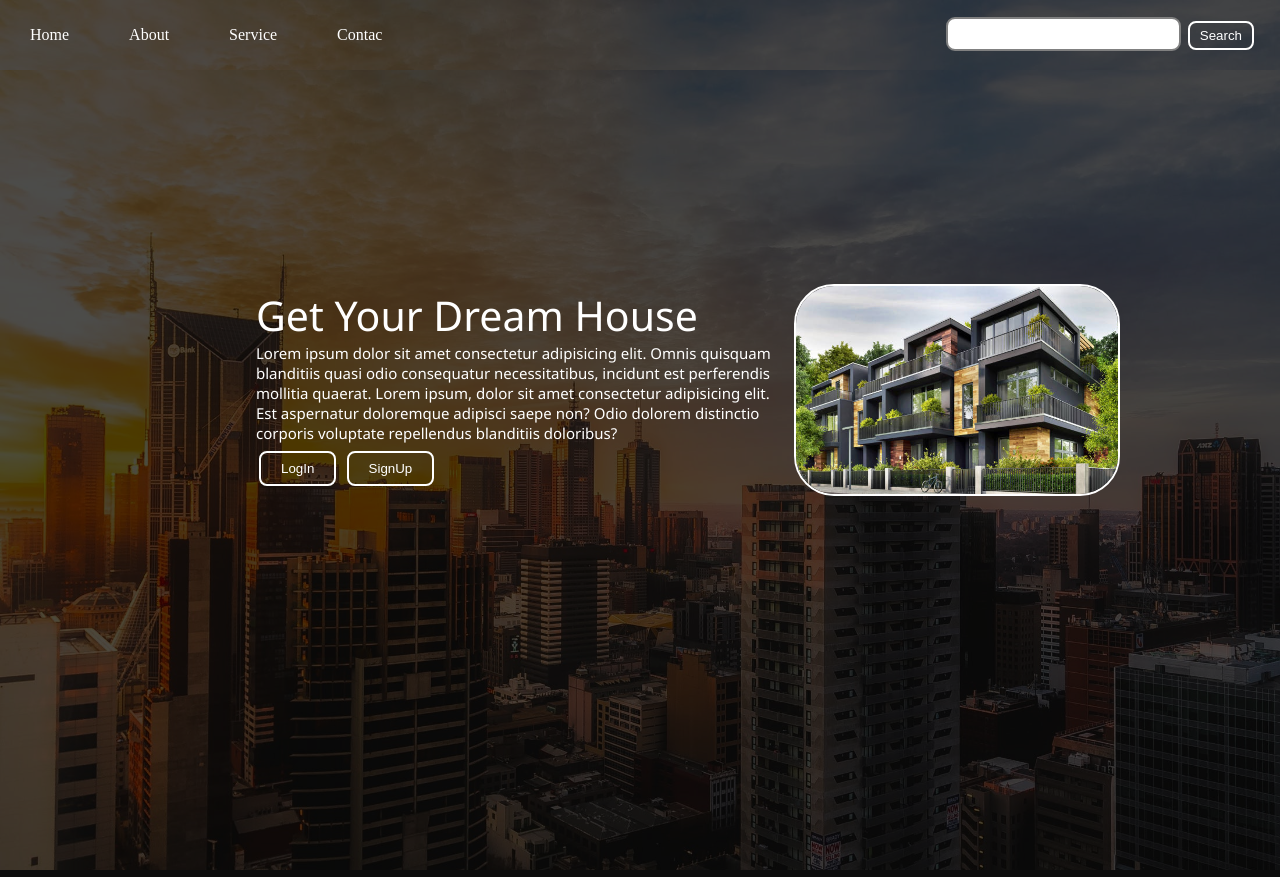
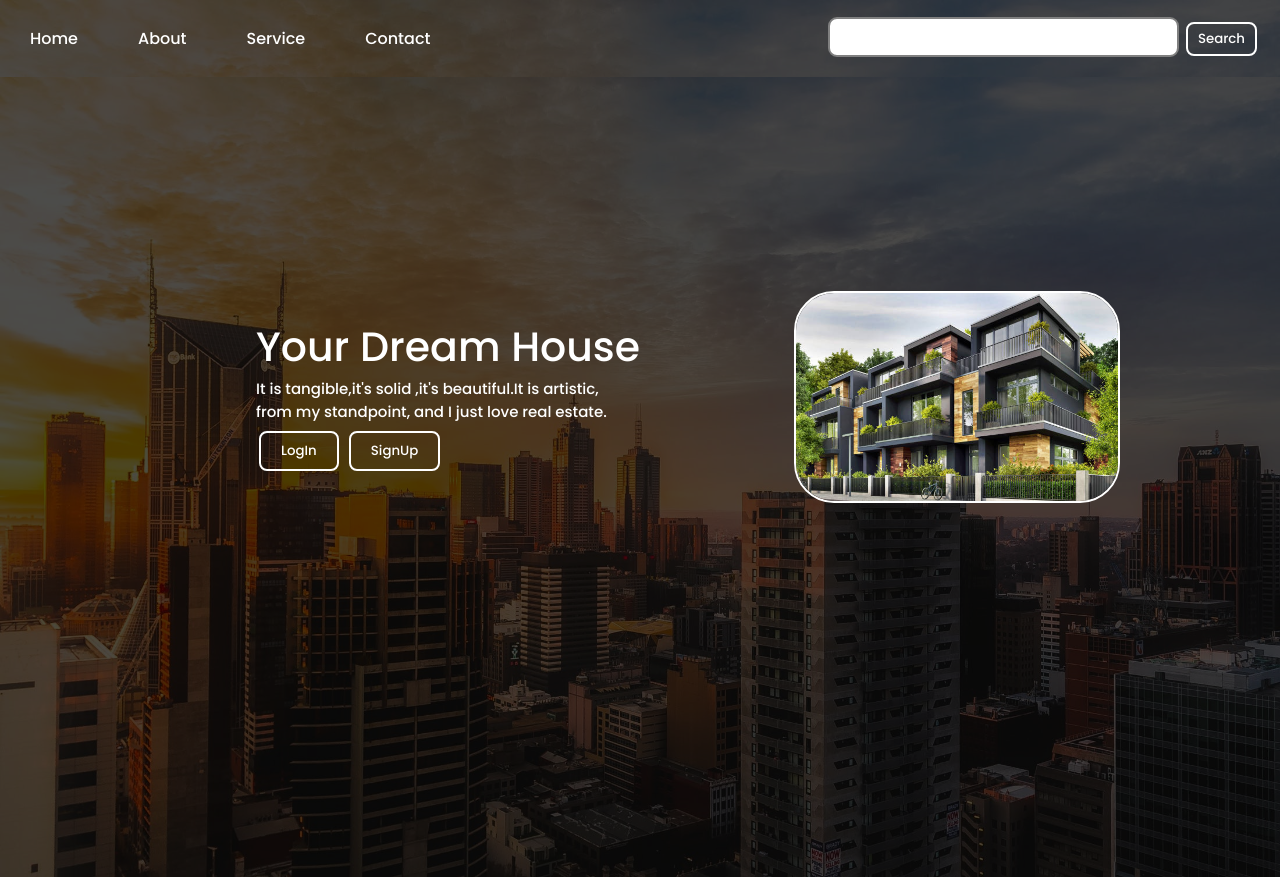
Before and after one commit to milanpatel1822/Property_List-, a PHP site: page / in a window 1280 px wide. Run offline with PHP 8.4, Linux system fonts and the light colour scheme.

Commit message:
new upadte for home page

```diff
--- a/css/style.css
+++ b/css/style.css
@@ -1,6 +1,8 @@
+@import url('https://fonts.googleapis.com/css2?family=Poppins:wght@500&display=swap');
 *{
     margin: 0;
     padding: 0;
+    font-family: 'Poppins', sans-serif;
 }
 .navbar{
     display: flex;
@@ -37,7 +39,7 @@
     /* background-color: brown; */
     width: 50%;
     text-align: right;
-    padding: 0 23px;
+    padding: 0 20px;
 
 }
 
--- a/index.html
+++ b/index.html
@@ -3,7 +3,7 @@
 <head>
     <meta charset="UTF-8">
     <meta name="viewport" content="width=device-width, initial-scale=1.0">
-    <title>Property List</title>
+    <title>Property List - GET YOUR DREAM HOUSE</title>
     <link rel="stylesheet" href="css/style.css">
 </head>
 <body>
@@ -12,7 +12,7 @@
             <li><a href="#home">Home</a></li>
             <li><a href="#about">About</a></li>
             <li><a href="#service">Service</a></li>
-            <li><a href="#contact">Contac</a></li>
+            <li><a href="#contact">Contact</a></li>
         </ul>
         <div class="rightnav">
             <input type="text" name="search" id="search">
@@ -23,11 +23,10 @@
         <div class="box-main">
             <div class="firsthalf">
                 <p class="text-big">
-                    Get Your Dream House
+                    Your Dream House
                 </p>
                 <p class="text-small">
-                    Lorem ipsum dolor sit amet consectetur adipisicing elit. Omnis quisquam blanditiis quasi odio consequatur necessitatibus, incidunt est perferendis mollitia quaerat.
-                    Lorem ipsum, dolor sit amet consectetur adipisicing elit. Est aspernatur doloremque adipisci saepe non? Odio dolorem distinctio corporis voluptate repellendus blanditiis doloribus?
+                    It is tangible,it's solid ,it's beautiful.It is artistic,<br>from my standpoint, and I just love real estate.
                 </p>
                 <div class="buttons">
                     <button class="btn">LogIn</button>
```
